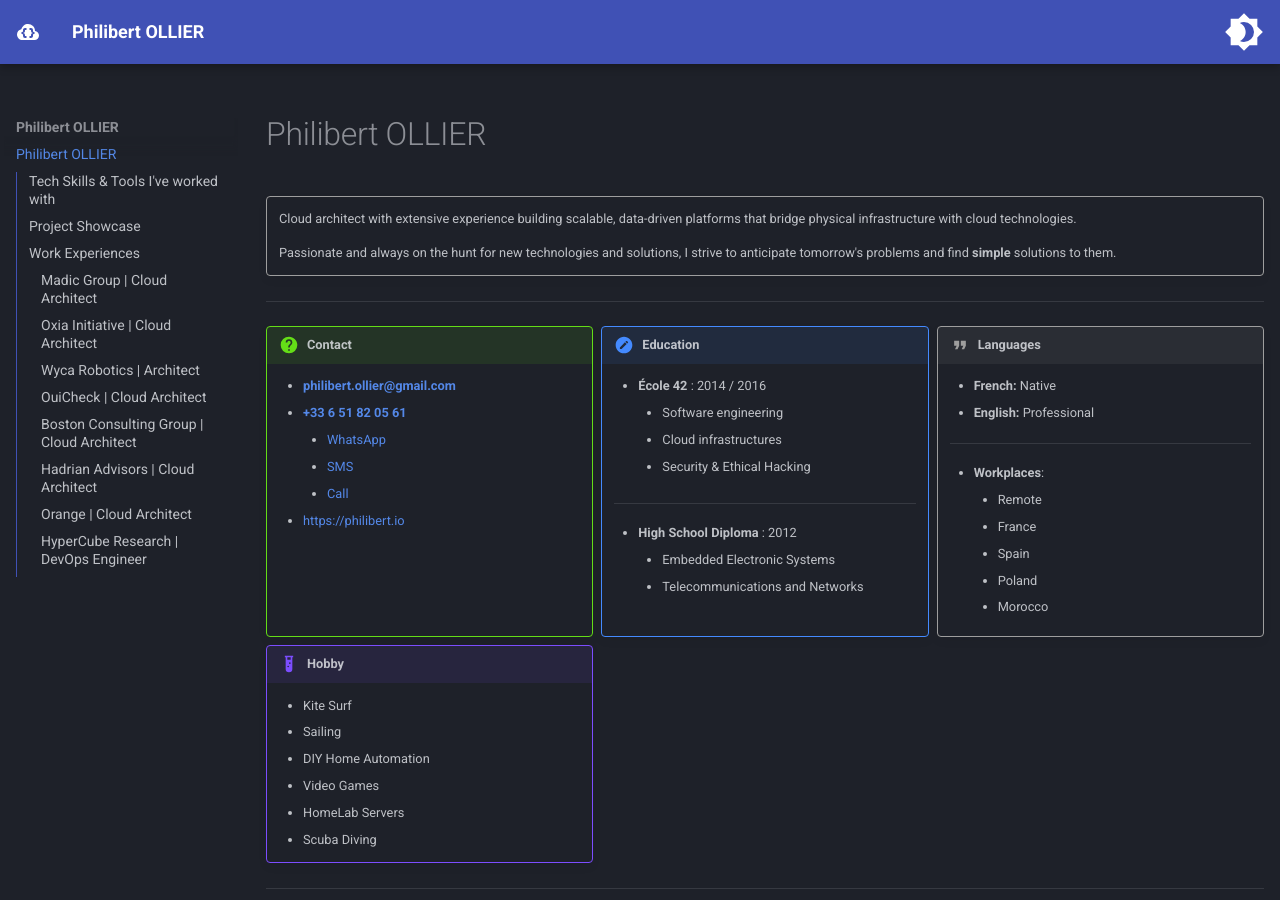
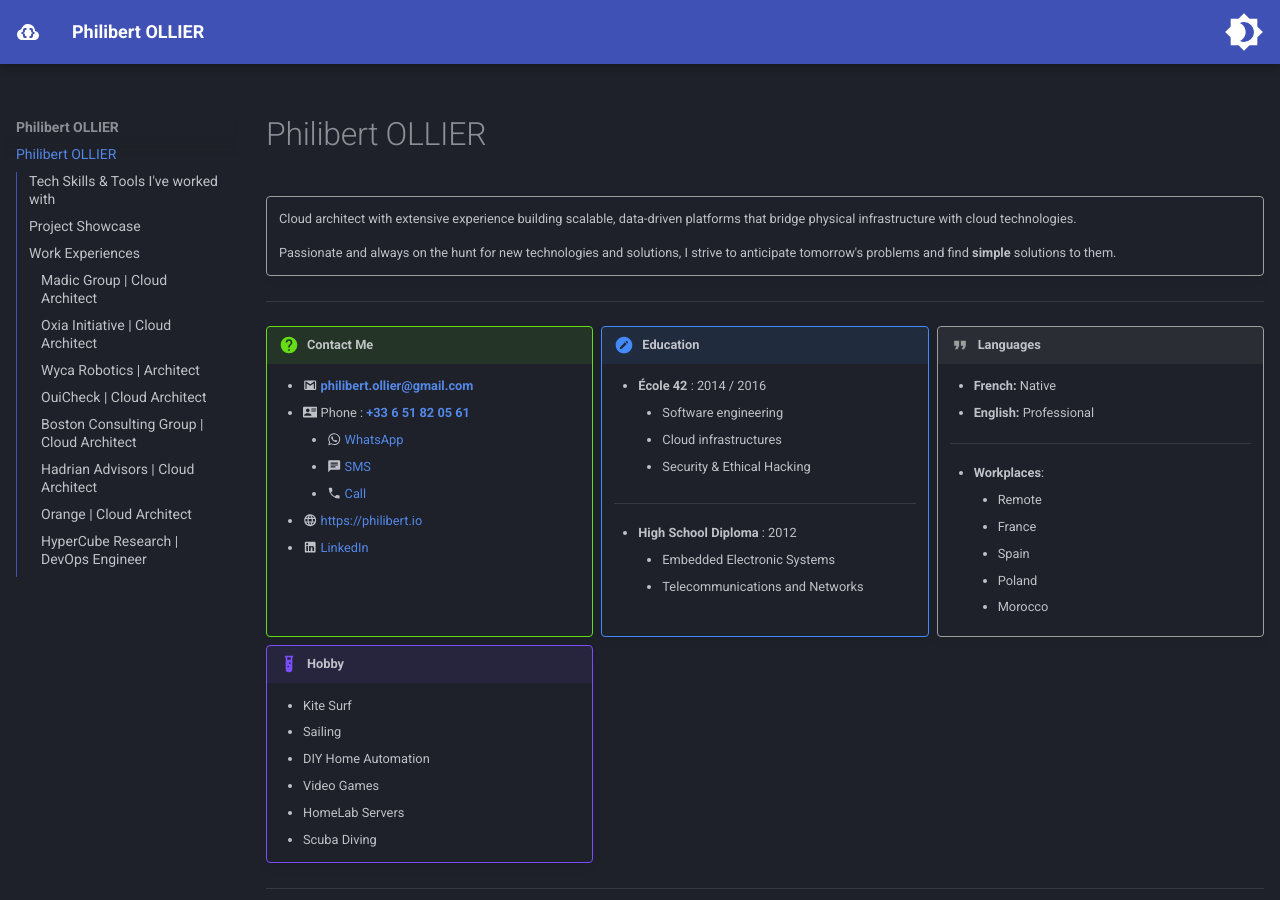
Before and after one commit to pollier/philibert.io, an MkDocs documentation site: the page built from docs/README.md, in a window 1280 px wide and 900 px high. Built offline with MkDocs 1.6.1 and Material for MkDocs 9.7.7, drawn with Linux system fonts in a browser that asks for light colours.

Commit message:
Add icons

```diff
--- a/docs/README.md
+++ b/docs/README.md
@@ -11,13 +11,16 @@
 
 <div class="grid cards" markdown>
 
-!!! question "Contact"
-    - **[philibert.ollier@gmail.com](mailto:philibert.ollier@gmail.com)**
-    - **[+33 6 51 82 05 61](tel:+33612345678)**
-        - [WhatsApp](https://wa.me/33651820561)
-        - [SMS](sms:+33612345678)
-        - [Call](tel:+33612345678)
-    - [https://philibert.io](https://philibert.io)
+!!! question "Contact Me"
+    - :material-gmail: **[philibert.ollier@gmail.com](mailto:philibert.ollier@gmail.com)**
+    - :material-card-account-details: Phone : **[+33 6 51 82 05 61](tel:+33612345678)**
+        - :material-whatsapp: [WhatsApp](https://wa.me/33651820561)
+        - :material-message-text: [SMS](sms:+33612345678)
+        - :material-phone: [Call](tel:+33612345678)
+
+
+    - :material-web: [https://philibert.io](https://philibert.io)
+    - :material-linkedin: [LinkedIn](https://www.linkedin.com/in/philibert-ollier/)
 
 !!! note "Education"
     - **École 42** : 2014 / 2016
--- a/mkdocs.yml
+++ b/mkdocs.yml
@@ -52,3 +52,6 @@ markdown_extensions:
   - admonition
   - pymdownx.details
   - pymdownx.superfences
+  - pymdownx.emoji:
+      emoji_index: !!python/name:material.extensions.emoji.twemoji
+      emoji_generator: !!python/name:material.extensions.emoji.to_svg
```
